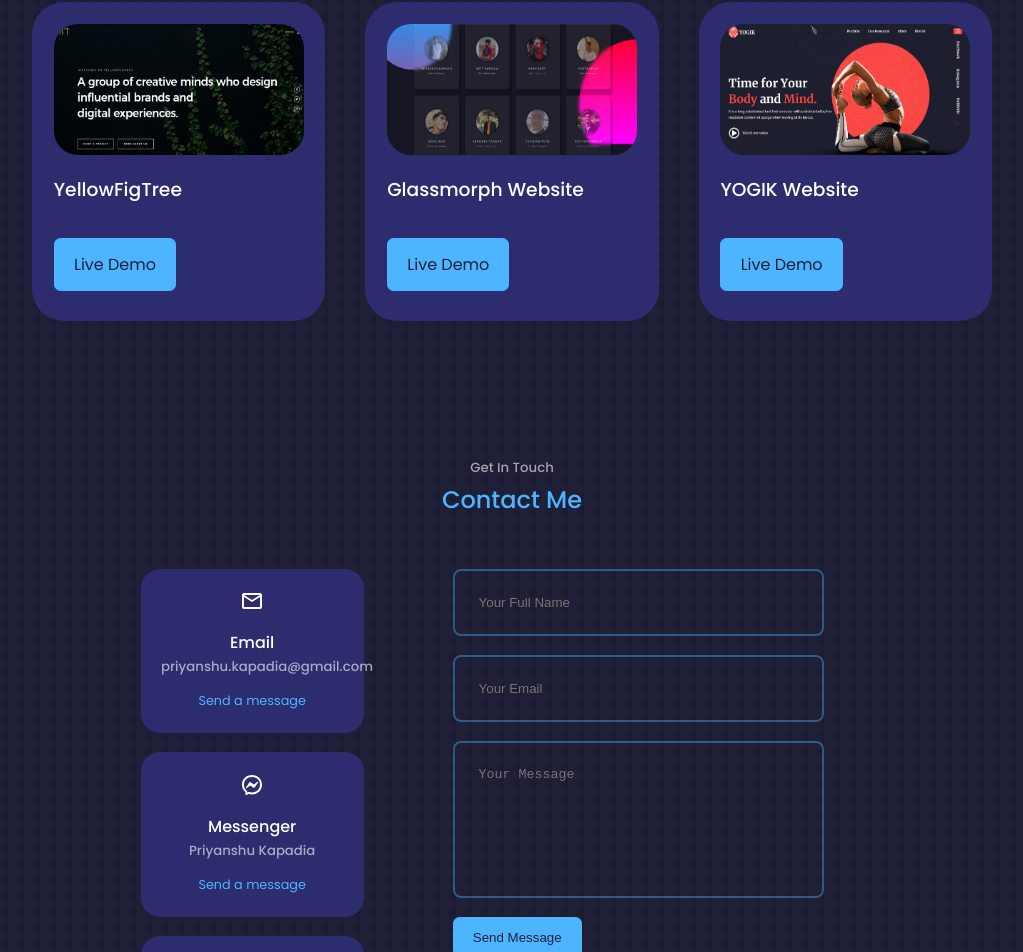
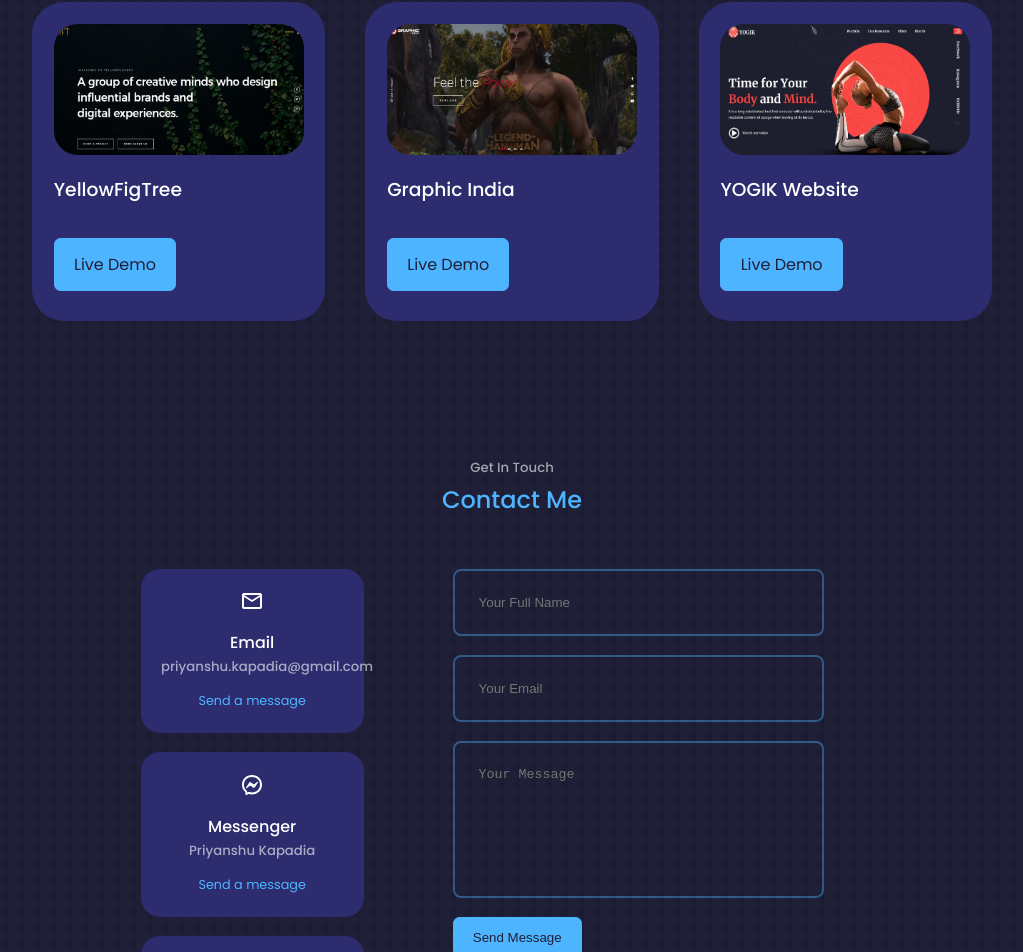
Before and after one commit to Priyanshu-Kapadia/PortFolio, a React (Vite) app: page / in a window 1280 px wide. Shown: the part 4679-5631 px from the top of the page, without its empty margins (128-1151 px from the left). Built offline with nearby package versions, Linux system fonts and the light colour scheme.

Commit message:
Add graphic india

```diff
--- a/src/components/portfolio/Portfolio.jsx
+++ b/src/components/portfolio/Portfolio.jsx
@@ -329,8 +329,8 @@ const data = [
   {
     id: 14,
     image: IMG14,
-    title: "Glassmorph Website",
-    demo: "https://stupefied-joliot-a62710.netlify.app/",
+    title: "Graphic India",
+    demo: "https://www.graphicindia.com/",
     language: [
       {
         name: "HTML",
@@ -339,6 +339,14 @@ const data = [
       {
         name: "CSS",
         logo: <SiCss3 className="logo"/>
+      },
+      {
+        name: "Javascript",
+        logo: <SiJavascript className="logo"/>
+      },
+      {
+        name: "Bootstrap",
+        logo: <BsBootstrapFill className="logo"/>
       }
     ],
   },
```
Also changed, not shown: src/assets/portfolio14.jpg.
